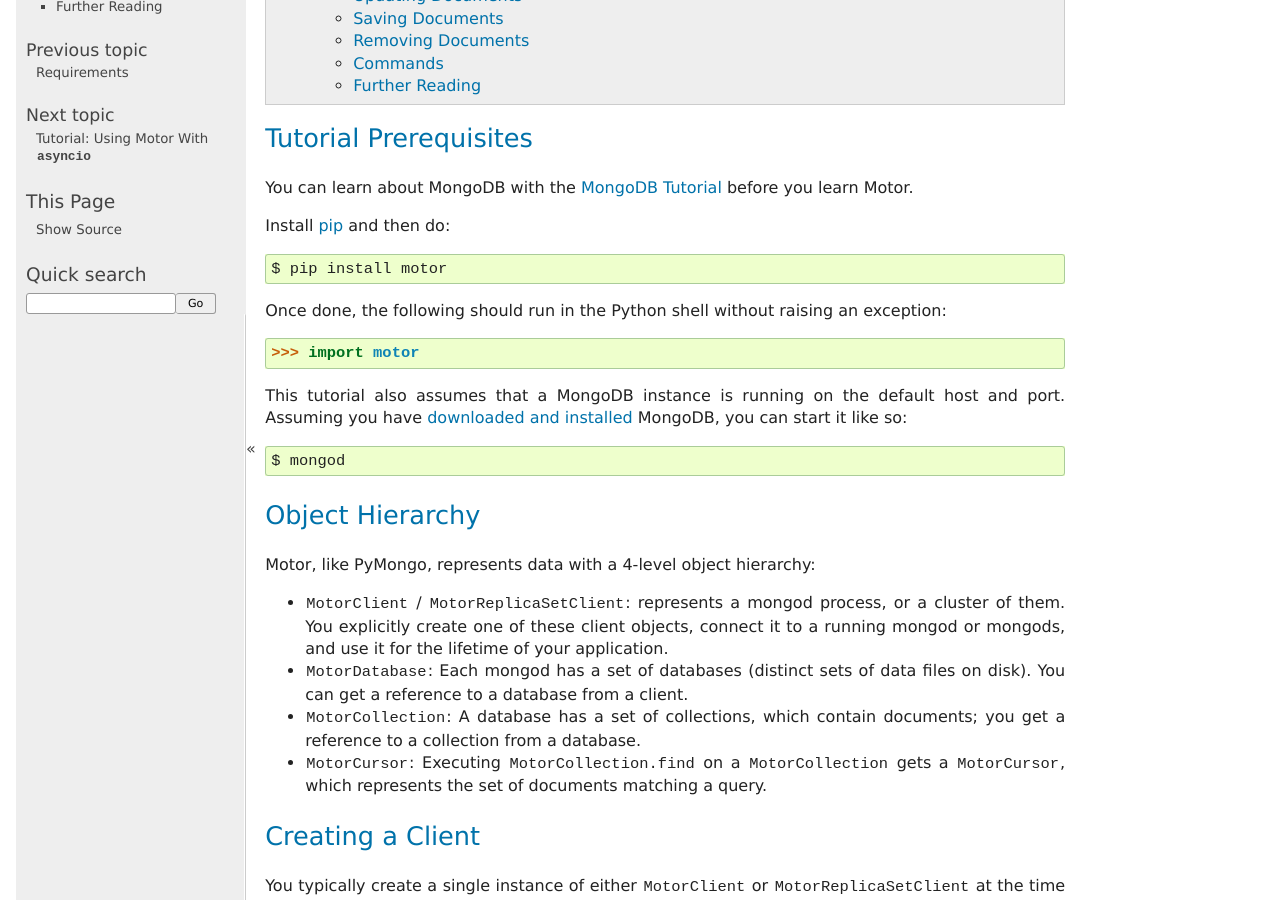
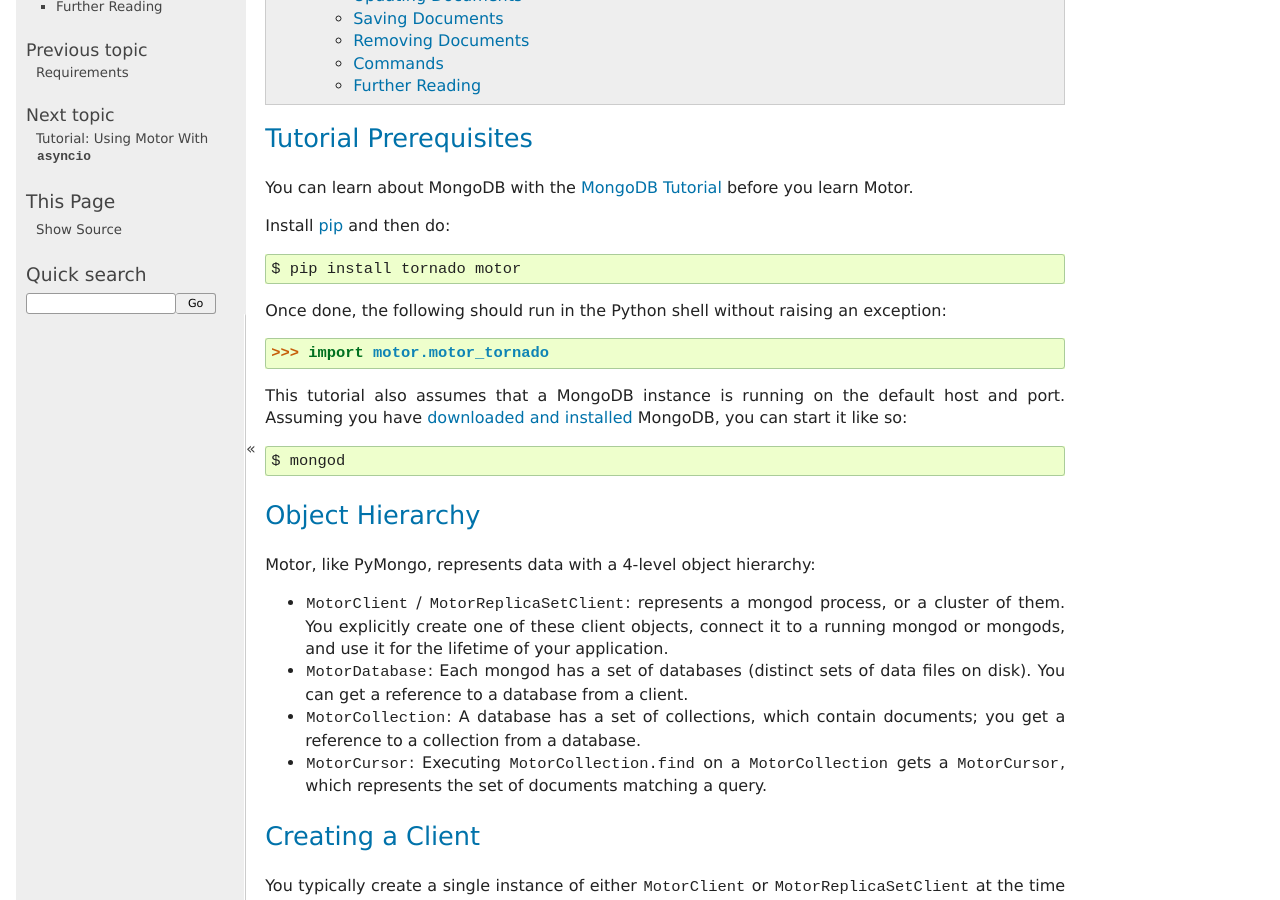
Before and after one commit to mongodb/motor, a Sphinx documentation site: the page built from doc/tutorial-tornado.rst, in a window 1280 px wide and 900 px high, scrolled down 573 px. Built offline with Sphinx 7.4.7, drawn with Linux system fonts in a browser that asks for light colours; the version number is read from the project's files by our own code.

Commit message:
MOTOR-102 Fix import statements in tutorials.

```diff
--- a/doc/tutorial-asyncio.rst
+++ b/doc/tutorial-asyncio.rst
@@ -82,6 +82,7 @@
 
 .. doctest:: before-inserting-2000-docs
 
+  >>> import motor.motor_asyncio
   >>> client = motor.motor_asyncio.AsyncIOMotorClient()
 
 This connects to a ``mongod`` listening on the default host and port. You can
--- a/doc/tutorial-tornado.rst
+++ b/doc/tutorial-tornado.rst
@@ -43,14 +43,14 @@
 
 Install pip_ and then do::
 
-  $ pip install motor
+  $ pip install tornado motor
 
 Once done, the following should run in the Python shell without raising an
 exception:
 
 .. doctest::
 
-  >>> import motor
+  >>> import motor.motor_tornado
 
 This tutorial also assumes that a MongoDB instance is running on the
 default host and port. Assuming you have `downloaded and installed
```
